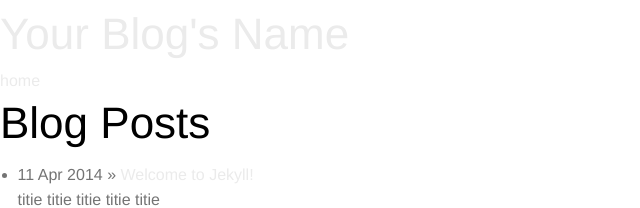
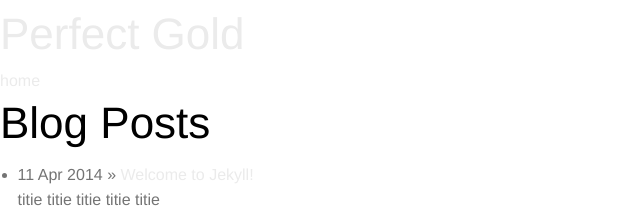
Before and after one commit to sarhov-insales/perfectgold, a Jekyll site: the page built from index.html, in a window 1280 px wide. Shown: the top 208 px of the page, without its empty margins (0-640 px from the left). Built offline with Jekyll 4.4.1, drawn with Linux system fonts in a browser that asks for light colours; Markdown is read by kramdown in place of the engine named in the settings; the list of posts is cut into pages by our own code.

Commit message:
main info

```diff
--- a/_config.yml
+++ b/_config.yml
@@ -1,5 +1,5 @@
-name: Your Blog's Name
-description: A description for your blog
+name: Perfect Gold
+description: Описание Магазина
 url: http://localhost:4000
 baseurl:     /perfectgold
 markdown: redcarpet
```
